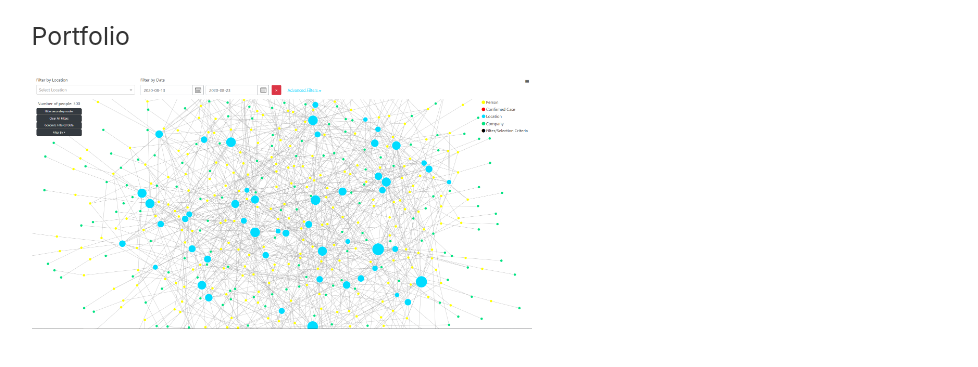
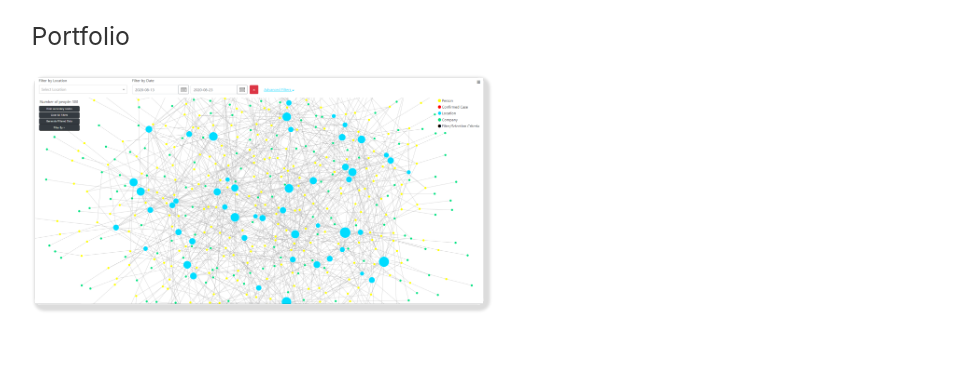
Before and after one commit to inadayrome/inadayrome.github.io, a Gatsby site: page /projects in a window 1280 px wide. Shown: the part 93-460 px from the top of the page, without its empty margins (148-1126 px from the left). Built offline with nearby package versions, Linux system fonts and the light colour scheme; Gatsby itself is replaced by a stand-in of ours.

Commit message:
update: Grouped colors under theming

```diff
--- a/src/components/header.tsx
+++ b/src/components/header.tsx
@@ -5,7 +5,7 @@ import { useMediaQuery, Theme, IconButton } from '@material-ui/core';
 import MenuIcon from '@material-ui/icons/Menu';
 import CloseIcon from '@material-ui/icons/Close';
 import { LinkButtons } from './commonComponents';
-import { ThemeContext } from '../constants';
+import { ThemeContext, lightTheme } from '../constants';
 
 interface HeaderProps {
   siteTitle: string;
@@ -17,7 +17,7 @@ const useStyles = makeStyles((theme: Theme) =>
   createStyles({
     root: {
       position: 'sticky',
-      background: 'white',
+      background: lightTheme.mainBackground,
       top: 0,
       [theme.breakpoints.up('md')]: {
         marginBottom: '1.45rem',
@@ -43,7 +43,7 @@ const useStyles = makeStyles((theme: Theme) =>
       gridTemplateColumns: 'auto auto',
     },
     headerText: {
-      color: '#777',
+      color: lightTheme.headerText,
       textDecoration: 'none',
       fontWeight: 'initial',
     },
--- a/src/components/layout.tsx
+++ b/src/components/layout.tsx
@@ -12,7 +12,7 @@ import Header from './header';
 import './layout.scss';
 import { makeStyles, createStyles } from '@material-ui/core/styles';
 import { LinkButtons } from './commonComponents';
-import { ThemeContext, theme } from '../constants';
+import { ThemeContext, theme, lightTheme } from '../constants';
 
 interface SiteTitleQuery {
   site: {
@@ -31,7 +31,7 @@ const useStyles = makeStyles(() =>
     },
     menuItems: {
       '& > h6, h5': {
-        color: '#777',
+        color: lightTheme.headerText,
         textDecoration: 'none',
         fontWeight: 'normal',
       },
--- a/src/constants.ts
+++ b/src/constants.ts
@@ -20,4 +20,13 @@ export const theme = createMuiTheme({
 
 export const ThemeContext = React.createContext(theme);
 
+export const lightTheme = {
+  mainText: '#000',
+  headerText: '#777',
+  secondaryText: '#3a3a3a',
+  mainBackground: '#fff',
+  secondaryBackground: '#e6e6e6',
+  tertiaryBackground: '#dcdcdc',
+};
+
 export const ProjectList = [{ image: CoronaD3Image, project: CoronaD3 }];
--- a/src/pages/projectDetails.tsx
+++ b/src/pages/projectDetails.tsx
@@ -1,14 +1,59 @@
 import React from 'react';
 import { Project } from '../models/Project.interface';
-import { makeStyles, createStyles, Link } from '@material-ui/core';
+import { makeStyles, createStyles, Button, Theme } from '@material-ui/core';
 import CodeIcon from '@material-ui/icons/Code';
 import VisibilityIcon from '@material-ui/icons/Visibility';
+import { lightTheme } from '../constants';
 
-const useStyles = makeStyles(() =>
+const useStyles = makeStyles((theme: Theme) =>
   createStyles({
     mainContainer: {
       display: 'grid',
-      gridTemplateColumns: '50% 50%',
+      gridTemplateColumns: 'repeat(2, 450px)',
+      maxWidth: '900px',
+      [theme.breakpoints.down('sm')]: {
+        gridTemplateColumns: 'minmax(300px, 450px)',
+        maxWidth: '450px',
+      },
+      background: lightTheme.secondaryBackground,
+      position: 'absolute',
+      minHeight: '30vh',
+      left: '0',
+      right: '0',
+      margin: '10vh auto',
+    },
+    detailsContainer: {
+      display: 'grid',
+      gridTemplateRows: 'auto auto 1fr auto',
+      '& > h3, h6': {
+        color: lightTheme.headerText,
+        textDecoration: 'none',
+        fontWeight: 'normal',
+        margin: '0 5px 0.5em',
+      },
+      '& > h6': {
+        color: lightTheme.secondaryText,
+        fontWeight: '600',
+      },
+      '& > h3': {
+        color: lightTheme.headerText,
+        [theme.breakpoints.down('sm')]: {
+          marginTop: '0.5em',
+        },
+      },
+    },
+    description: {
+      background: lightTheme.tertiaryBackground,
+      overflow: 'auto',
+      whiteSpace: 'pre-wrap',
+      fontSize: '0.8em',
+      fontFamily: 'inherit',
+      padding: '5px',
+      color: lightTheme.headerText,
+    },
+    button: {
+      margin: '5px',
+      fontSize: '0.75em',
     },
   })
 );
@@ -21,16 +66,32 @@ const ProjectDetails: React.FC<{ project: Project }> = props => {
   return (
     <div className={classes.mainContainer}>
       {previewImage}
-      <div>
+      <div className={classes.detailsContainer}>
         <h3>{title}</h3>
         <h6>About</h6>
-        <div>{description}</div>
-        <Link component="button" disabled={!!!codeURL} href={codeURL}>
-          <CodeIcon /> Code
-        </Link>
-        <Link component="button" disabled={!!!demoURL} href={demoURL}>
-          <VisibilityIcon /> Demo
-        </Link>
+        <div className={classes.description}>{description}</div>
+        <div>
+          <Button
+            className={classes.button}
+            size="small"
+            variant="contained"
+            disabled={!!!codeURL}
+            href={codeURL}
+          >
+            <CodeIcon fontSize="inherit" />
+            &nbsp;{codeURL ? 'Code' : 'Private'}
+          </Button>
+          <Button
+            className={classes.button}
+            size="small"
+            variant="contained"
+            disabled={!!!demoURL}
+            href={demoURL}
+          >
+            <VisibilityIcon fontSize="inherit" />
+            &nbsp;{demoURL ? 'Demo' : 'Private'}
+          </Button>
+        </div>
       </div>
     </div>
   );
--- a/src/pages/projects.tsx
+++ b/src/pages/projects.tsx
@@ -1,15 +1,22 @@
 import React, { useState } from 'react';
-// import { PageProps, Link, graphql } from 'gatsby';
 
 import Layout from '../components/layout';
 import { makeStyles, createStyles, Modal } from '@material-ui/core';
-import { ProjectList } from '../constants';
+import { ProjectList, lightTheme } from '../constants';
 
 const useStyles = makeStyles(() =>
   createStyles({
     container: {
       display: 'grid',
-      gridTemplateColumns: 'repeat(auto-fill, minmax(300px, 500px))',
+      gridTemplateColumns: 'repeat(auto-fill, minmax(300px, 450px))',
+      gap: '10px',
+      justifyContent: 'space-around',
+    },
+    imageContainer: {
+      cursor: 'pointer',
+      border: `1px solid ${lightTheme.secondaryBackground}`,
+      boxShadow: `3px 3px 3px 3px ${lightTheme.tertiaryBackground}`,
+      borderRadius: '7px',
     },
   })
 );
@@ -27,17 +34,31 @@ const Projects = () => {
 
   const showModal = projectIndex < projectList.length && projectIndex >= 0;
 
+  const modalProject = () => {
+    const item = projectList[projectIndex];
+    if (!item?.project) return null;
+
+    return item.project();
+  };
+
   return (
     <Layout>
       <h3 style={{ fontWeight: 'normal' }}>Portfolio</h3>
       <div className={classes.container}>
         {projectList.map<JSX.Element>((project, index) => (
-          <React.Fragment key={index}>{project.image()}</React.Fragment>
+          <div
+            className={classes.imageContainer}
+            key={index}
+            title="View Project"
+            onClick={() => setProjectIndex(index)}
+          >
+            {project.image()}
+          </div>
         ))}
       </div>
-      {showModal && (
+      {showModal && !!modalProject() && (
         <Modal open={showModal} onClose={() => setProjectIndex(-1)}>
-          {projectList[projectIndex] && projectList[projectIndex].project()}
+          {modalProject() as JSX.Element}
         </Modal>
       )}
     </Layout>
--- a/src/projects/corona-d3.tsx
+++ b/src/projects/corona-d3.tsx
@@ -9,7 +9,7 @@ export const CoronaD3Image = () => {
     query {
       placeholderImage: file(relativePath: { eq: "corona-d3.png" }) {
         childImageSharp {
-          fluid(maxWidth: 300) {
+          fluid(maxWidth: 450) {
             ...GatsbyImageSharpFluid
           }
         }
@@ -26,7 +26,12 @@ const CoronaD3 = () => {
     codeURL: '',
     demoURL: '',
     previewImage: CoronaD3Image(),
-    description: '',
+    description: `On this project, I was responsible for the frontend implementation.\
+The goal was to establish and visualize relations between potential Covid-related cases.
+
+The initial implementation consisted of a web dashboard, done in Angular.\
+Visualized links (as edges) between location/case nodes through force-directed graph in D3.
+    `,
   };
 
   return <ProjectDetails project={projectDetails} />;
```
